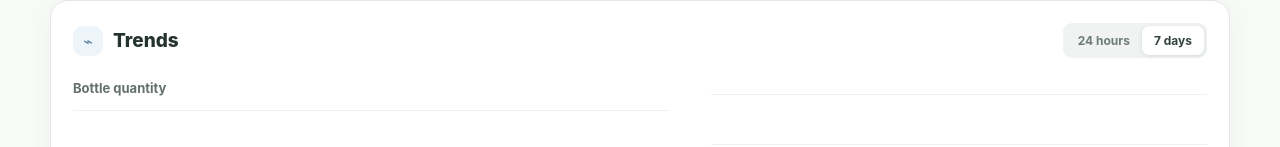
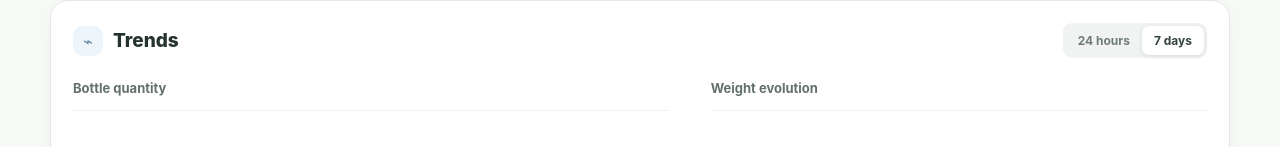
Before and after one commit to TechWatching/new-parents-tool, a Vue app in the folder apps/bottle-feeds/: page / in a window 1280 px wide. Shown: the part 805-952 px from the top of the page. Built offline with nearby package versions, Linux system fonts and the light colour scheme.

Commit message:
Fix merge artifacts: use growth i18n key and vite-plus imports

```diff
--- a/apps/bottle-feeds/src/App.vue
+++ b/apps/bottle-feeds/src/App.vue
@@ -502,8 +502,8 @@ function removeWeight(weight: Weight) {
           </div>
         </article>
         <article>
-          <h3>{{ t.weightTrend }}</h3>
-          <div class="line-chart" role="img" :aria-label="t.weightTrend">
+          <h3>{{ t.growth }}</h3>
+          <div class="line-chart" role="img" :aria-label="t.growth">
             <svg viewBox="0 0 100 100" preserveAspectRatio="none">
               <polyline
                 v-if="visibleWeights.length > 1"
```
Also changed, not shown: 2 other files (tests, documents, lock files or other folders).
